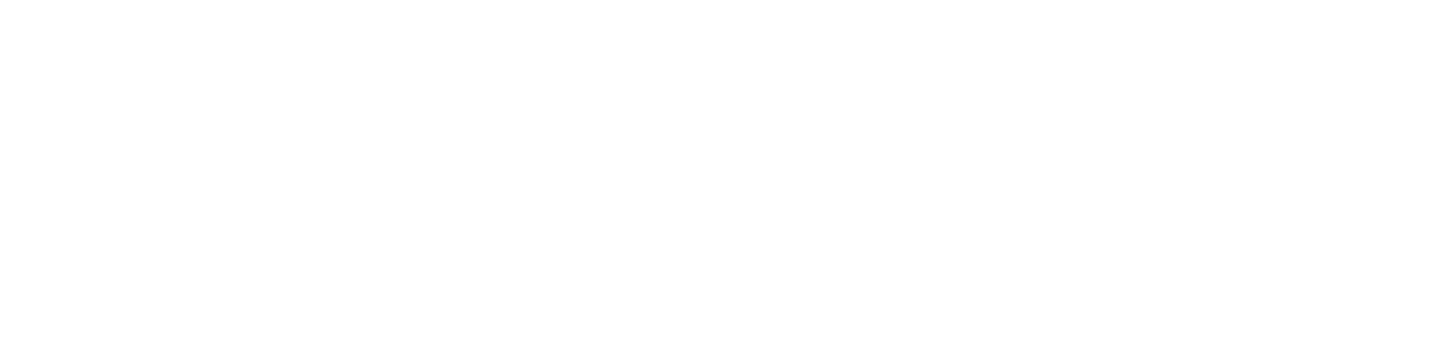
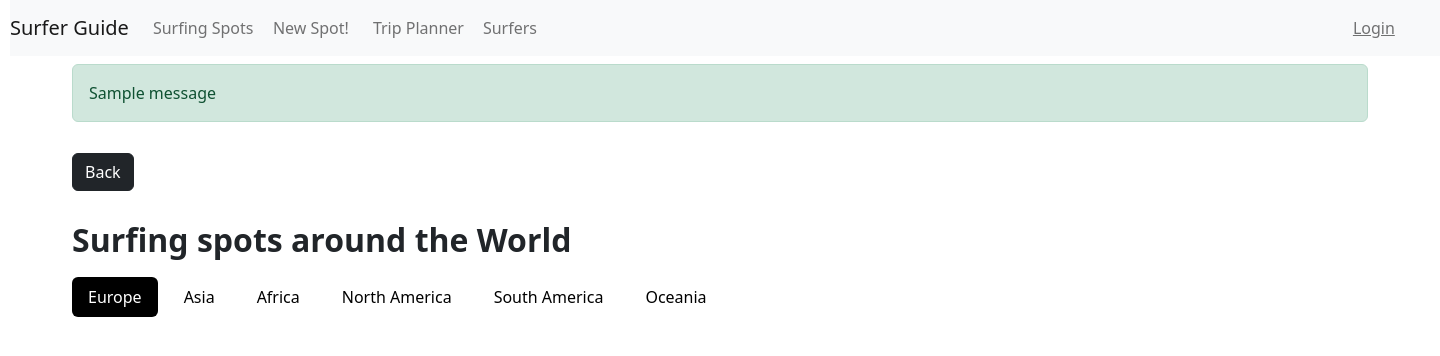
Before and after one commit to eliaszpiotr/Surfing, a Django app: page /spots_list/ in a window 1440 px wide. Before the commit the part shown is empty. Shown: the top 356 px of the page. Run offline with Django 4.2, Linux system fonts and the light colour scheme; tables that the repository leaves empty hold one stand-in row (values such as "Sample post"); one stand-in notice (Sample message) is shown; some libraries are stand-ins or nearby versions.

Commit message:
spots list

```diff
--- a/guide/views.py
+++ b/guide/views.py
@@ -1,5 +1,5 @@
 from django.views import View
-from django.views.generic import ListView
+from django.views.generic import TemplateView
 from django.views.generic.edit import FormView, CreateView
 from django.contrib.auth.views import LoginView, LogoutView
 from django.contrib import messages
@@ -15,14 +15,6 @@ class HomeView(View):
 
     def get(self, request):
         return render(request, 'guide/base.html')
-
-
-class SpotsListView(ListView):
-    model = SurfSpot
-    template_name = 'guide/spots_list.html'
-    context_object_name = 'spots'
-    ordering = ['name']
-    paginate_by = 10
 
 
 class RegisterView(FormView):
@@ -82,3 +74,21 @@ class CreateSurfSpotView(CreateView):
     form_class = SurfSpotForm
     template_name = 'guide/create_surf_spot.htm'
     success_url = reverse_lazy('home')
+
+    def form_valid(self, form):
+        response = super().form_valid(form)
+        messages.success(self.request, 'Surf spot successfully created!')
+        return response
+
+
+class SpotsListView(TemplateView):
+    template_name = 'guide/spots_list.html'
+
+    def get_context_data(self, **kwargs):
+        context = super().get_context_data(**kwargs)
+        selected_continent = self.request.GET.get('continent', 'EU')
+
+        context['selected_continent'] = selected_continent
+        context['spots'] = SurfSpot.objects.filter(continent=selected_continent)
+
+        return context
--- a/templates/guide/base.html
+++ b/templates/guide/base.html
@@ -13,6 +13,14 @@
 <body>
 {% include 'guide/nav.html' %}
 
+{% for message in messages %}
+    <div class="container mt-2">
+        <div class="alert alert-{{ message.tags }}" role="alert">
+            {{ message }}
+        </div>
+    </div>
+{% endfor %}
+
 {% block content %}
 {% endblock %}
 
--- a/templates/guide/nav.html
+++ b/templates/guide/nav.html
@@ -7,7 +7,7 @@
     <div class="collapse navbar-collapse" id="navbarNav">
         <ul class="navbar-nav">
             <li class="nav-item">
-                <a class="nav-link" style="width: 120px;" href="">Surfing Spots</a>
+                <a class="nav-link" style="width: 120px;" href="{% url 'spots_list' %}">Surfing Spots</a>
             </li>
             <li class="nav-item">
                 <a class="nav-link" style="width: 100px;" href="{% url 'create_surf_spot' %}">New Spot!</a>
--- a/templates/guide/spots_list.html
+++ b/templates/guide/spots_list.html
@@ -0,0 +1,58 @@
+{% extends 'guide/base.html' %}
+{% block content %}
+
+    <style>
+        .nav-pills .nav-link {
+            color: black;
+            margin-right: 10px;
+            margin-top: 10px;
+        }
+
+        .nav-pills .nav-link.active {
+            background-color: black;
+            color: white;
+        }
+    </style>
+
+    <div class="container">
+        <a onClick="javascript:history.go(-1);" class="btn btn-dark" style="margin-top: 15px;">Back</a>
+    </div>
+
+    <div class="container" style="margin-top: 30px">
+        <h2><b>Surfing spots around the World</b></h2>
+    </div>
+    <div class="container">
+        <ul class="nav nav-pills mb-3">
+            <li class="nav-item">
+                <a class="nav-link {% if selected_continent == 'EU' %}active{% endif %}" href="?continent=EU">Europe</a>
+            </li>
+            <li class="nav-item">
+                <a class="nav-link {% if selected_continent == 'AS' %}active{% endif %}" href="?continent=AS">Asia</a>
+            </li>
+            <li class="nav-item">
+                <a class="nav-link {% if selected_continent == 'AF' %}active{% endif %}" href="?continent=AF">Africa</a>
+            </li>
+            <li class="nav-item">
+                <a class="nav-link {% if selected_continent == 'NA' %}active{% endif %}" href="?continent=NA">North America</a>
+            </li>
+            <li class="nav-item">
+                <a class="nav-link {% if selected_continent == 'SA' %}active{% endif %}" href="?continent=SA">South America</a>
+            </li>
+            <li class="nav-item">
+                <a class="nav-link {% if selected_continent == 'OC' %}active{% endif %}" href="?continent=OC">Oceania</a>
+            </li>
+        </ul>
+        <div class="row">
+            <div class="col-sm-12">
+                {% for spot in spots %}
+                    <div class="card my-2">
+                        <div class="card-body">
+                            <a href="" class="text-dark text-decoration-none">{{ spot.name }}, {{ spot.country }}</a>
+                        </div>
+                    </div>
+                {% endfor %}
+            </div>
+        </div>
+    </div>
+
+{% endblock %}
```
